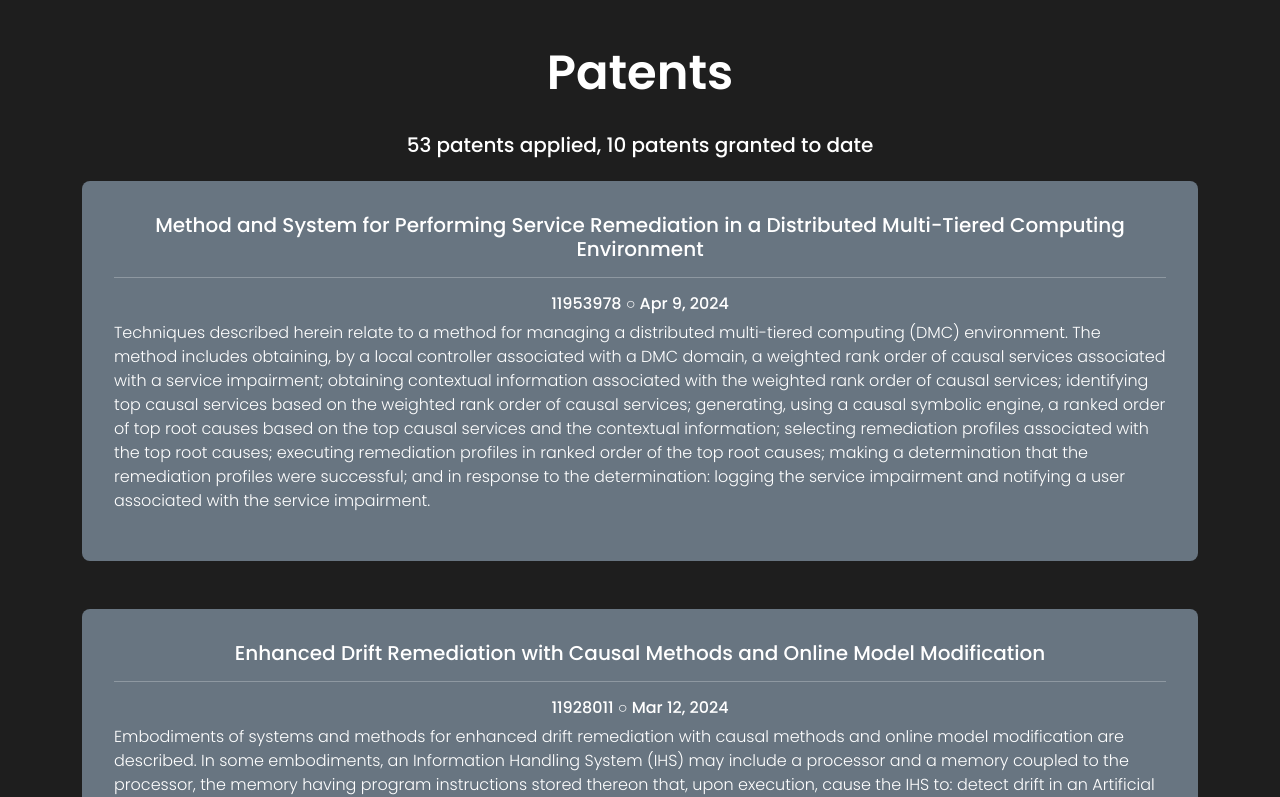
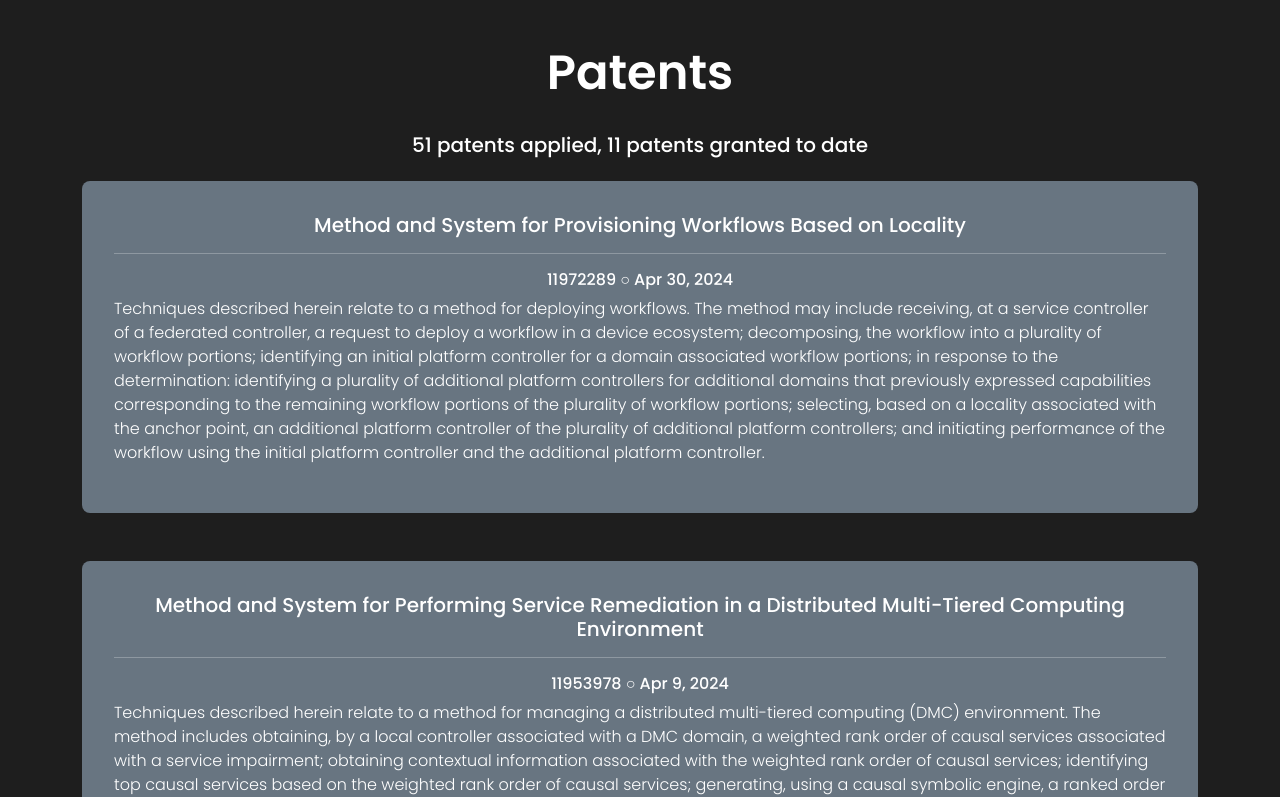
Before and after one commit to nicolewhitee/jw-portfolio, a React (Create React App) app: page / in a window 1280 px wide. Shown: the part 4040-4837 px from the top of the page. Built offline with nearby package versions, Linux system fonts and the light colour scheme.

Commit message:
Update patents

```diff
--- a/src/components/Patents/patents.js
+++ b/src/components/Patents/patents.js
@@ -15,7 +15,7 @@ const Patents = () => {
         <>
             <section id='patents'>
                 <div className="headerTitle" aria-level="1" role="heading">Patents</div>
-                <div className="h5 mb-4">53 patents applied, 10 patents granted to date</div>
+                <div className="h5 mb-4">51 patents applied, 11 patents granted to date</div>
                 <div className="container">
                     <div className="row display-flex g-5">
                         {patentsArray.slice(0, next).map((patent, index) => {
--- a/src/components/Patents/patentsArray.js
+++ b/src/components/Patents/patentsArray.js
@@ -1,4 +1,10 @@
 const patentsArray = [
+    {
+        title: 'Method and System for Provisioning Workflows Based on Locality',
+        patentId: '11972289',
+        dateIssued: 'Apr 30, 2024',
+        description: 'Techniques described herein relate to a method for deploy­ing workflows. The method may include receiving, at a service controller of a federated controller, a request to deploy a workflow in a device ecosystem; decomposing, the workflow into a plurality of workflow portions; identifying an initial platform controller for a domain associated workflow portions; in response to the determination: iden­tifying a plurality of additional platform controllers for additional domains that previously expressed capabilities corresponding to the remaining workflow portions of the plurality of workflow portions; selecting, based on a locality associated with the anchor point, an additional platform controller of the plurality of additional platform controllers; and initiating performance of the workflow using the initial platform controller and the additional platform controller.'
+    },
     {
         title: 'Method and System for Performing Service Remediation in a Distributed Multi-Tiered Computing Environment',
         patentId: '11953978',
@@ -85,7 +91,7 @@ const patentsArray = [
         dateIssued: 'Aug 7, 2023'
     },
     {
-        title: 'Systems and Methods for Edge Resource Demand Load Estimation',
+        title: 'Systems and Methods for Continued Edge Resource Demand Load Estimation',
         patentId: '18/366538',
         dateIssued: 'Aug 7, 2023'
     },
@@ -103,11 +109,6 @@ const patentsArray = [
         title: 'Device Onboarding on Secure Networks',
         patentId: '18/352007',
         dateIssued: 'Jul 13, 2023'
-    },
-    {
-        title: 'Edge Resource Utilization',
-        patentId: '63/450237',
-        dateIssued: 'Mar 6, 2023'
     },
     {
         title: 'Data Discovery and Classification in Information Processing System Environment',
@@ -260,16 +261,6 @@ const patentsArray = [
         dateIssued: 'Apr 21, 2021'
     },
     {
-        title: 'Creating and Managing Execution of Workflow Portions Using Chaos Action Sets',
-        patentId: '17/236725',
-        dateIssued: 'Apr 21, 2021'
-    },
-    {
-        title: 'Method and System for Provisioning Workflows Based on Locality',
-        patentId: '17/236754',
-        dateIssued: 'Apr 21, 2021'
-    },
-    {
         title: 'Generating and Managing Workflow Fingerprints Based on Provisioning of Devices in a Device Ecosystem',
         patentId: '17/236717',
         dateIssued: 'Apr 21, 2021'
```
